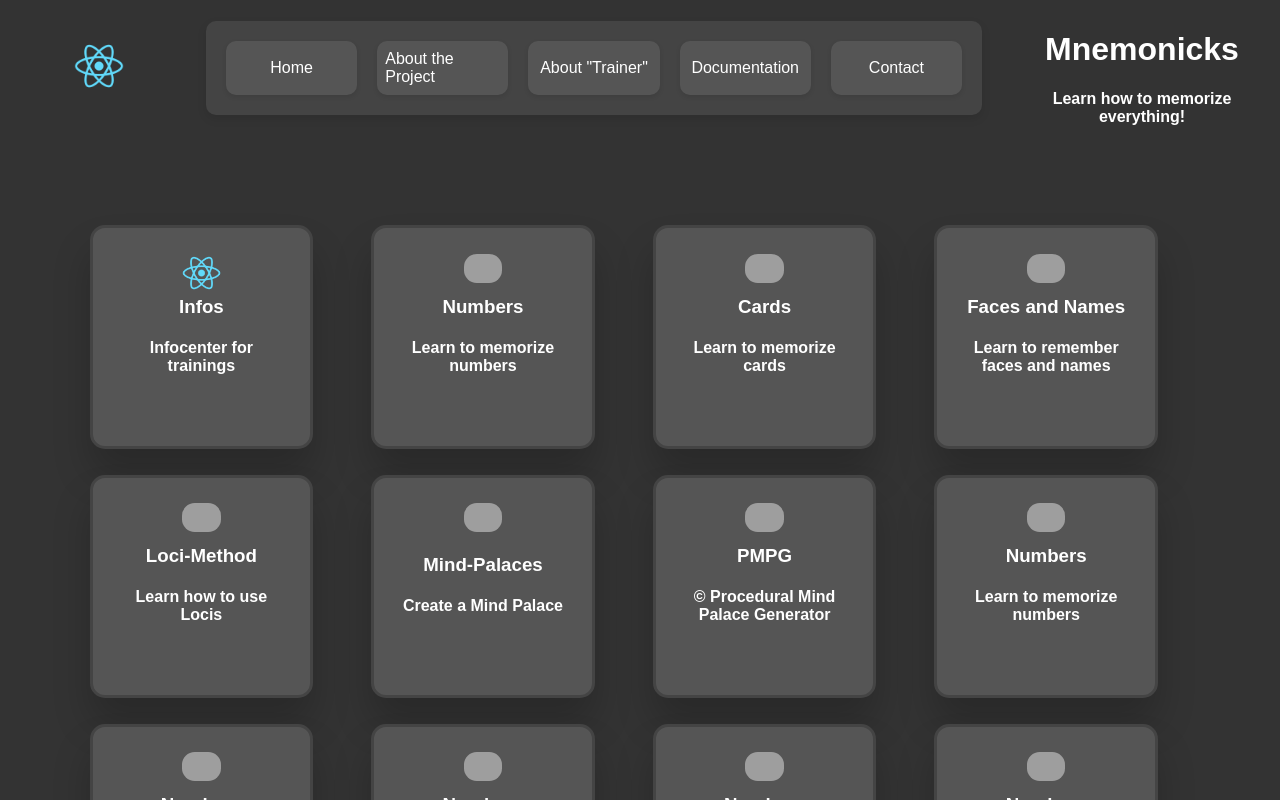
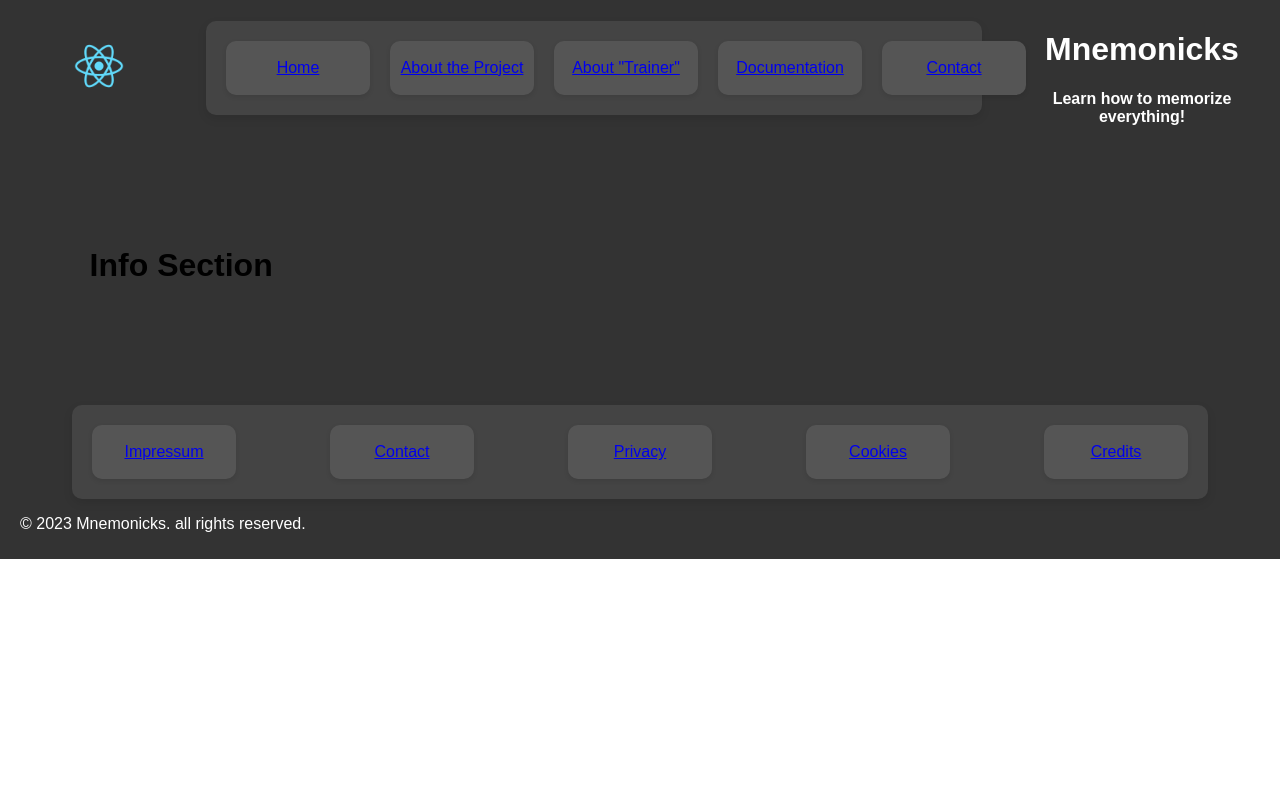
Before and after one commit to RiemannsDreamer/mnemonicks, a React (Create React App) app in the folder main-app/: page /infos in a window 1280 px wide. Shown: the top 800 px of the page. Built offline with nearby package versions, Linux system fonts and the light colour scheme; grey boxes are pictures that could not be loaded.

Commit message:
minimal router for main sites test

```diff
--- a/main-app/src/App.js
+++ b/main-app/src/App.js
@@ -3,14 +3,20 @@ import './App.css';
 
 
 import React from 'react';
+import { BrowserRouter as Router, Route, Routes } from 'react-router-dom';
+
 import Header from './Components/Common/Header';
 import Footer from './Components/Common/Footer';
 import Tile from './Components/Tile/Tile';
 
+import Home from './Components/MainSites/Home';
+import Infos from './Components/MainSites/Infos';
+import Numbers from './Components/MainSites/Numbers';
+
 const App = () => {
 
     const headerNavItems = [
-        { content: 'Home' },
+        { content: 'Home', linkTo: '/' },
         { content: 'About the Project' },
         { content: 'About \"Trainer\"' },
         { content: 'Documentation' },
@@ -27,117 +33,19 @@ const App = () => {
     ];
 
     return (
-        <div>
-            <Header navItems={headerNavItems} title="Mnemonicks"/>
-            <main>
-                {/* Inhalt deiner App.js hier */}
-                <Tile
-                    title="Infos"
-                    subtitle="Infocenter for trainings"
-                    cornerImageUrl="../../Images/logo512.png"
-                    linkTo="/route1"
-                    tooltipTitle="Tooltip Titel 1"
-                    tooltipText="Tooltip Text 1"
-                />
-                <Tile
-                title="Numbers"
-                subtitle="Learn to memorize numbers"
-                cornerImageUrl="../..//Images/logo512.png"
-                linkTo="/route1"
-                tooltipTitle="Tooltip Titel 1"
-                tooltipText="Tooltip Text 1"
-                />
-                <Tile
-                    title="Cards"
-                    subtitle="Learn to memorize cards"
-                    cornerImageUrl="../..//Images/logo512.png"
-                    linkTo="/route1"
-                    tooltipTitle="Tooltip Titel 1"
-                    tooltipText="Tooltip Text 1"
-                />
-                <Tile
-                    title="Faces and Names"
-                    subtitle="Learn to remember faces and names"
-                    cornerImageUrl="../..//Images/logo512.png"
-                    linkTo="/route1"
-                    tooltipTitle="Tooltip Titel 1"
-                    tooltipText="Tooltip Text 1"
-                />
-                <Tile
-                    title="Loci-Method"
-                    subtitle="Learn how to use Locis"
-                    cornerImageUrl="../..//Images/logo512.png"
-                    linkTo="/route1"
-                    tooltipTitle="Tooltip Titel 1"
-                    tooltipText="Tooltip Text 1"
-                />
-                <Tile
-                    title="Mind-Palaces"
-                    subtitle="Create a Mind Palace"
-                    cornerImageUrl="../..//Images/logo512.png"
-                    linkTo="/route1"
-                    tooltipTitle="Tooltip Titel 1"
-                    tooltipText="Tooltip Text 1"
-                />
-                <Tile
-                    title="PMPG"
-                    subtitle= " © Procedural Mind Palace Generator"
-                    cornerImageUrl="../..//Images/logo512.png"
-                    linkTo="/route1"
-                    tooltipTitle="Tooltip Titel 1"
-                    tooltipText="Tooltip Text 1"
-                />
-                <Tile
-                    title="Numbers"
-                    subtitle="Learn to memorize numbers"
-                    cornerImageUrl="../..//Images/logo512.png"
-                    linkTo="/route1"
-                    tooltipTitle="Tooltip Titel 1"
-                    tooltipText="Tooltip Text 1"
-                />
-                <Tile
-                    title="Numbers"
-                    subtitle="Learn to memorize numbers"
-                    cornerImageUrl="../..//Images/logo512.png"
-                    linkTo="/route1"
-                    tooltipTitle="Tooltip Titel 1"
-                    tooltipText="Tooltip Text 1"
-                />
-                <Tile
-                    title="Numbers"
-                    subtitle="Learn to memorize numbers"
-                    cornerImageUrl="../..//Images/logo512.png"
-                    linkTo="/route1"
-                    tooltipTitle="Tooltip Titel 1"
-                    tooltipText="Tooltip Text 1"
-                />
-                <Tile
-                    title="Numbers"
-                    subtitle="Learn to memorize numbers"
-                    cornerImageUrl="../..//Images/logo512.png"
-                    linkTo="/route1"
-                    tooltipTitle="Tooltip Titel 1"
-                    tooltipText="Tooltip Text 1"
-                />
-                <Tile
-                    title="Numbers"
-                    subtitle="Learn to memorize numbers"
-                    cornerImageUrl="../..//Images/logo512.png"
-                    linkTo="/route1"
-                    tooltipTitle="Tooltip Titel 1"
-                    tooltipText="Tooltip Text 1"
-                />
-                <Tile
-                    title="Numbers"
-                    subtitle="Learn to memorize numbers"
-                    cornerImageUrl="../..//Images/logo512.png"
-                    linkTo="/route1"
-                    tooltipTitle="Tooltip Titel 1"
-                    tooltipText="Tooltip Text 1"
-                />
-            </main>
-            <Footer navItems={footerNavItems}/>
-        </div>
+        <Router>
+            <div>
+                <Header navItems={headerNavItems} title="Mnemonicks" />
+                <main>
+                    <Routes>
+                        <Route path="/" element={<Home />} />
+                        <Route path="/infos" element={<Infos />} />
+                        <Route path="/numbers" element={<Numbers/>} />
+                    </Routes>
+                </main>
+                <Footer navItems={footerNavItems} />
+            </div>
+        </Router>
     );
 };
 
--- a/main-app/src/Components/Common/NavPoint.js
+++ b/main-app/src/Components/Common/NavPoint.js
@@ -1,10 +1,17 @@
-
 import React from 'react';
 
 import "../../Sytles/NavPoint.css"
+import {Link} from "react-router-dom";
 
-const NavPoint = ({ content }) => {
-    return <div className="nav-point">{content}</div>;
+
+const NavPoint = ({ content, linkTo }) => {
+    return (
+        <Link to={linkTo}>
+            <div className="nav-point">
+                {content}
+            </div>
+        </Link>
+    );
 };
 
 export default NavPoint;
--- a/main-app/src/Components/Common/Navigation.js
+++ b/main-app/src/Components/Common/Navigation.js
@@ -3,12 +3,12 @@ import React from 'react';
 import NavPoint from './NavPoint';
 import "../../Sytles/Navigation.css"
 
-const Navigation = ({ navItems, title }) => {
+const Navigation = ({ navItems, title}) => {
     return (
         <div className="navigation-container">
             <div className="navigation-bar">
                 {navItems.map((item, index) => (
-                    <NavPoint key={index} content={item.content} />
+                    <NavPoint key={index} content={item.content} linkTo={item.linkTo}/>
                 ))}
             </div>
         </div>
--- /dev/null
+++ b/main-app/src/Components/MainSites/Home.js
@@ -0,0 +1,119 @@
+
+import React from 'react';
+import Tile from "../Tile/Tile";
+
+import "../../App.css"
+
+const Home = () => {
+    return (
+        <div>
+
+            <Tile
+                title="Infos"
+                subtitle="Infocenter for trainings"
+                cornerImageUrl="../../Images/logo512.png"
+                linkTo="/infos"
+                tooltipTitle="Tooltip Titel 1"
+                tooltipText="Tooltip Text 1"
+            />
+            <Tile
+                title="Numbers"
+                subtitle="Learn to memorize numbers"
+                cornerImageUrl="../..//Images/logo512.png"
+                linkTo="/numbers"
+                tooltipTitle="Tooltip Titel 1"
+                tooltipText="Tooltip Text 1"
+            />
+            <Tile
+                title="Cards"
+                subtitle="Learn to memorize cards"
+                cornerImageUrl="../..//Images/logo512.png"
+                linkTo="/cards"
+                tooltipTitle="Tooltip Titel 1"
+                tooltipText="Tooltip Text 1"
+            />
+            <Tile
+                title="Faces and Names"
+                subtitle="Learn to remember faces and names"
+                cornerImageUrl="../..//Images/logo512.png"
+                linkTo="/faces"
+                tooltipTitle="Tooltip Titel 1"
+                tooltipText="Tooltip Text 1"
+            />
+            <Tile
+                title="Loci-Method"
+                subtitle="Learn how to use Locis"
+                cornerImageUrl="../..//Images/logo512.png"
+                linkTo="/loci"
+                tooltipTitle="Tooltip Titel 1"
+                tooltipText="Tooltip Text 1"
+            />
+            <Tile
+                title="Mind-Palaces"
+                subtitle="Create a Mind Palace"
+                cornerImageUrl="../..//Images/logo512.png"
+                linkTo="/mind-palace"
+                tooltipTitle="Tooltip Titel 1"
+                tooltipText="Tooltip Text 1"
+            />
+            <Tile
+                title="PCMPG"
+                subtitle= "© ProCedural Mind Palace Generator"
+                cornerImageUrl="../..//Images/logo512.png"
+                linkTo="/pcmpg"
+                tooltipTitle="Tooltip Titel 1"
+                tooltipText="Tooltip Text 1"
+            />
+            <Tile
+                title="Vocabulary"
+                subtitle="Learn to memorize numbers"
+                cornerImageUrl="../..//Images/logo512.png"
+                linkTo="/vocab"
+                tooltipTitle="Tooltip Titel 1"
+                tooltipText="Tooltip Text 1"
+            />
+            <Tile
+                title="Grammar"
+                subtitle="Learn to memorize numbers"
+                cornerImageUrl="../..//Images/logo512.png"
+                linkTo="/grammar"
+                tooltipTitle="Tooltip Titel 1"
+                tooltipText="Tooltip Text 1"
+            />
+            <Tile
+                title="Alphabets"
+                subtitle="Learn to memorize numbers"
+                cornerImageUrl="../..//Images/logo512.png"
+                linkTo="/alphabets"
+                tooltipTitle="Tooltip Titel 1"
+                tooltipText="Tooltip Text 1"
+            />
+            <Tile
+                title="Major-System"
+                subtitle="Learn to memorize numbers"
+                cornerImageUrl="../..//Images/logo512.png"
+                linkTo="/major"
+                tooltipTitle="Tooltip Titel 1"
+                tooltipText="Tooltip Text 1"
+            />
+            <Tile
+                title="Peg-Lists"
+                subtitle="Learn to memorize numbers"
+                cornerImageUrl="../..//Images/logo512.png"
+                linkTo="/peg"
+                tooltipTitle="Tooltip Titel 1"
+                tooltipText="Tooltip Text 1"
+            />
+            <Tile
+                title="Open"
+                subtitle="Learn to memorize numbers"
+                cornerImageUrl="../..//Images/logo512.png"
+                linkTo="/open"
+                tooltipTitle="Tooltip Titel 1"
+                tooltipText="Tooltip Text 1"
+            />
+        </div>
+    );
+};
+
+export default Home;
--- /dev/null
+++ b/main-app/src/Components/MainSites/Infos.js
@@ -0,0 +1,15 @@
+
+import React from 'react';
+import Tile from "../Tile/Tile";
+
+import "../../App.css"
+
+const Infos = () => {
+    return (
+        <div>
+            <h1>Info Section</h1>
+        </div>
+    );
+};
+
+export default Infos
--- /dev/null
+++ b/main-app/src/Components/MainSites/Numbers.js
@@ -0,0 +1,46 @@
+
+import React from 'react';
+import Tile from "../Tile/Tile";
+
+import "../../App.css"
+
+const Numbers = () => {
+    return (
+        <div>
+            <Tile
+                title="Random"
+                subtitle="Learn random decimals"
+                cornerImageUrl="../../Images/logo512.png"
+                linkTo="/route1"
+                tooltipTitle="Tooltip Titel 1"
+                tooltipText="Tooltip Text 1"
+            />
+            <Tile
+                title="Special"
+                subtitle="Learn special numbers like pi and e"
+                cornerImageUrl="../..//Images/logo512.png"
+                linkTo="/route1"
+                tooltipTitle="Tooltip Titel 1"
+                tooltipText="Tooltip Text 1"
+            />
+            <Tile
+                title="Binary"
+                subtitle="Learn binary numbers"
+                cornerImageUrl="../..//Images/logo512.png"
+                linkTo="/route1"
+                tooltipTitle="Tooltip Titel 1"
+                tooltipText="Tooltip Text 1"
+            />
+            <Tile
+                title="Own"
+                subtitle="Learn your own saved numbers"
+                cornerImageUrl="../..//Images/logo512.png"
+                linkTo="/route1"
+                tooltipTitle="Tooltip Titel 1"
+                tooltipText="Tooltip Text 1"
+            />
+        </div>
+    );
+};
+
+export default Numbers
--- a/main-app/src/Components/Tile/Tile.js
+++ b/main-app/src/Components/Tile/Tile.js
@@ -2,20 +2,24 @@ import "../../Sytles/Tile.css"
 
 
 import React from 'react';
+import {Link} from 'react-router-dom';
+
 
 import CornerImage from "./CornerImage";
-const Tile = ({ title, subtitle, cornerImageUrl, tooltipContent }) => {
+
+const Tile = ({title, subtitle, cornerImageUrl, tooltipContent, linkTo}) => {
     return (
+        <Link to={linkTo}>
+            <div className="tile">
 
-            <div className="tile">
-                <CornerImage imageUrl={cornerImageUrl} tooltipContent={tooltipContent} />
+                <CornerImage imageUrl={cornerImageUrl} tooltipContent={tooltipContent}/>
                 <div className="tile-content">
                     <h3>{title}</h3>
                     <h4>{subtitle}</h4>
                 </div>
+
             </div>
-
+        </Link>
     );
 };
-
 export default Tile;
```
